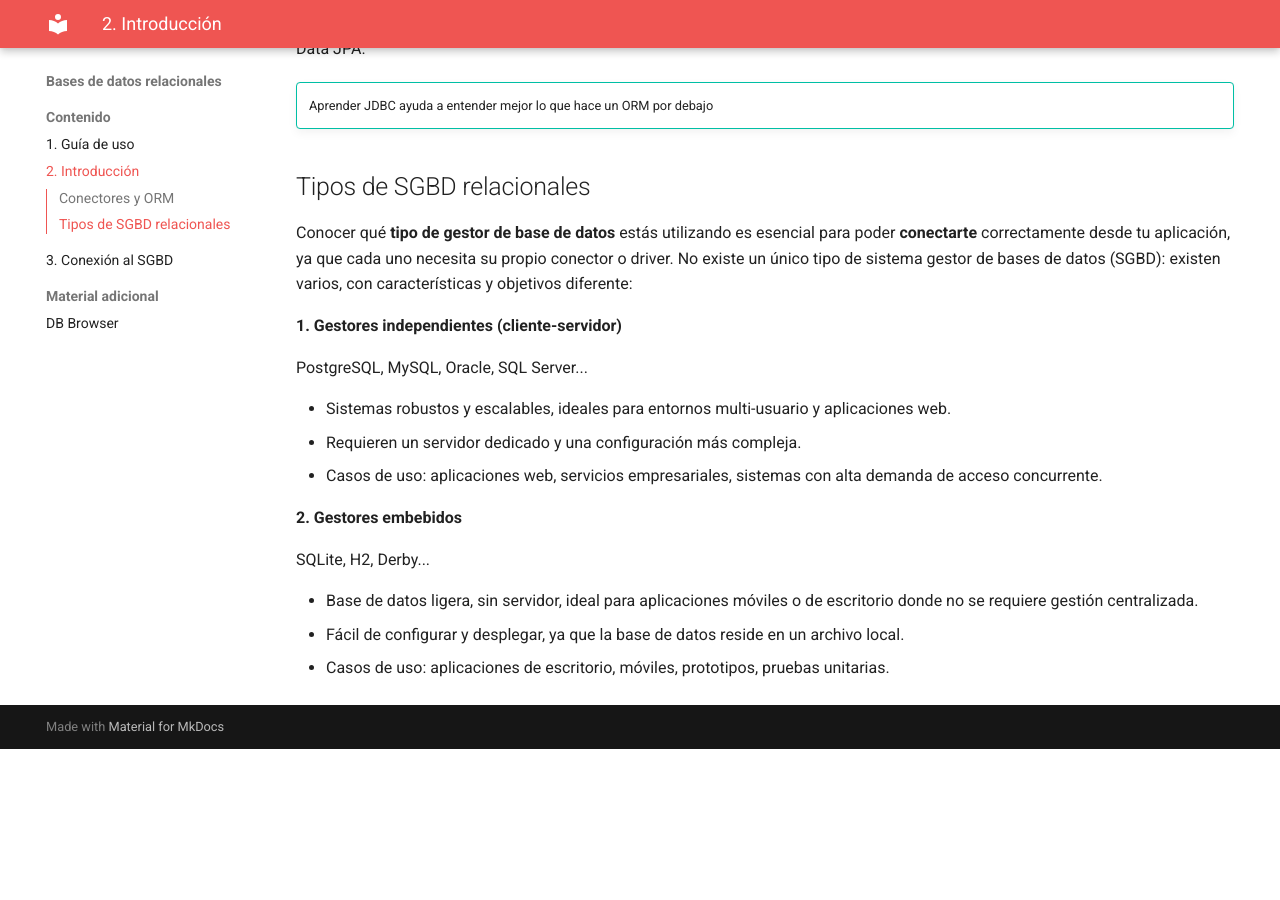
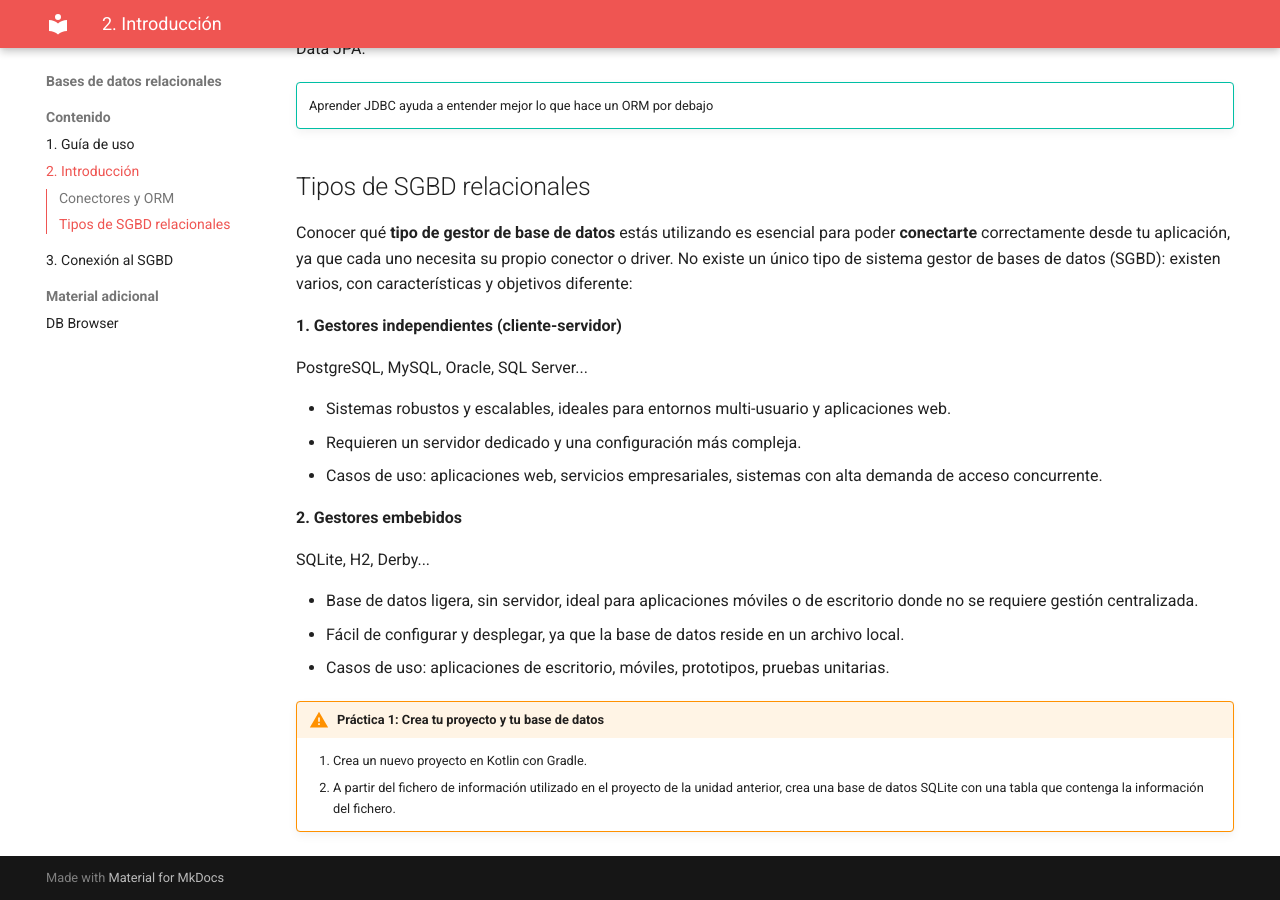
Before and after one commit to bpaterna/AD_BD_REL, an MkDocs documentation site: the page built from docs/introduccion.md, in a window 1280 px wide and 900 px high, scrolled down 2559 px. Built offline with MkDocs 1.6.1 and Material for MkDocs 9.7.7, drawn with Linux system fonts in a browser that asks for light colours; before the commit the page ends 3308 px from its top, so only the background shows below that.

Commit message:
Update introduccion.md

```diff
--- a/docs/introduccion.md
+++ b/docs/introduccion.md
@@ -97,3 +97,7 @@ SQLite, H2, Derby...
 - Base de datos ligera, sin servidor, ideal para aplicaciones móviles o de escritorio donde no se requiere gestión centralizada.
 - Fácil de configurar y desplegar, ya que la base de datos reside en un archivo local.
 - Casos de uso: aplicaciones de escritorio, móviles, prototipos, pruebas unitarias.
+
+!!! warning "Práctica 1: Crea tu proyecto y tu base de datos"
+    1. Crea un nuevo proyecto en Kotlin con Gradle.
+    2. A partir del fichero de información utilizado en el proyecto de la unidad anterior, crea una base de datos SQLite con una tabla que contenga la información del fichero.
```
